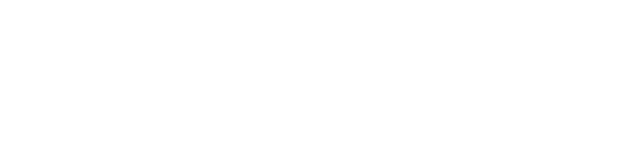
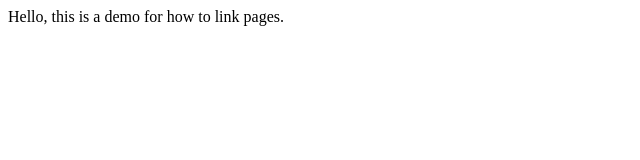
Before and after one commit to lauradebaldeon/pagesDemo, a plain HTML site: page index.html in a window 1280 px wide. Shown: the whole page, without its empty margins (0-640 px from the left). Drawn offline with Linux system fonts and the light colour scheme.

Commit message:
Update index.html

```diff
--- a/index.html
+++ b/index.html
@@ -1,7 +1,8 @@
 <!DOCTYPE html>
 <html>
-<head>
-</head>
-<body>
-</body>
+ <head>
+ </head>
+ <body>
+   Hello, this is a demo for how to link pages.
+ </body>
 </html>
```
